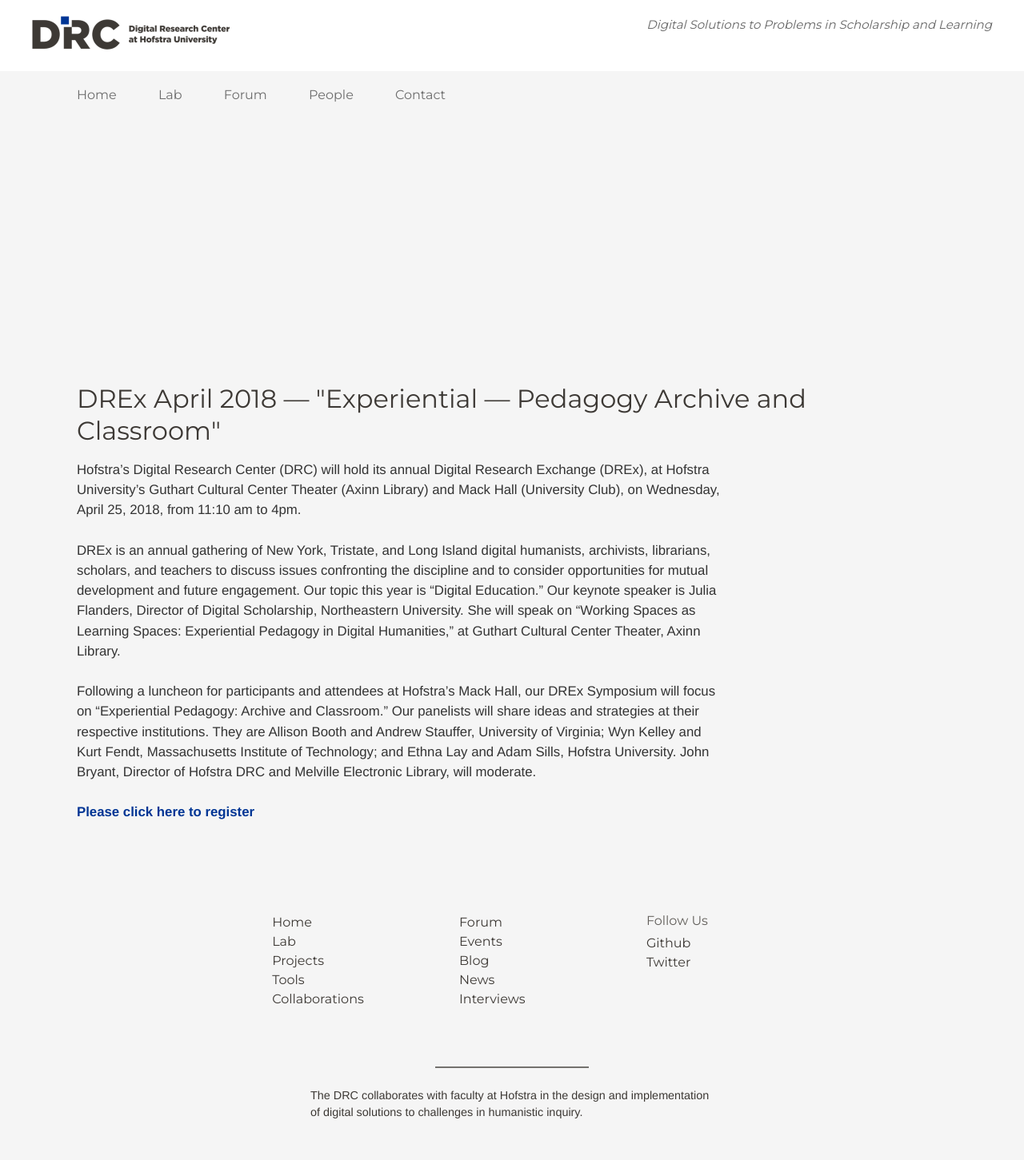
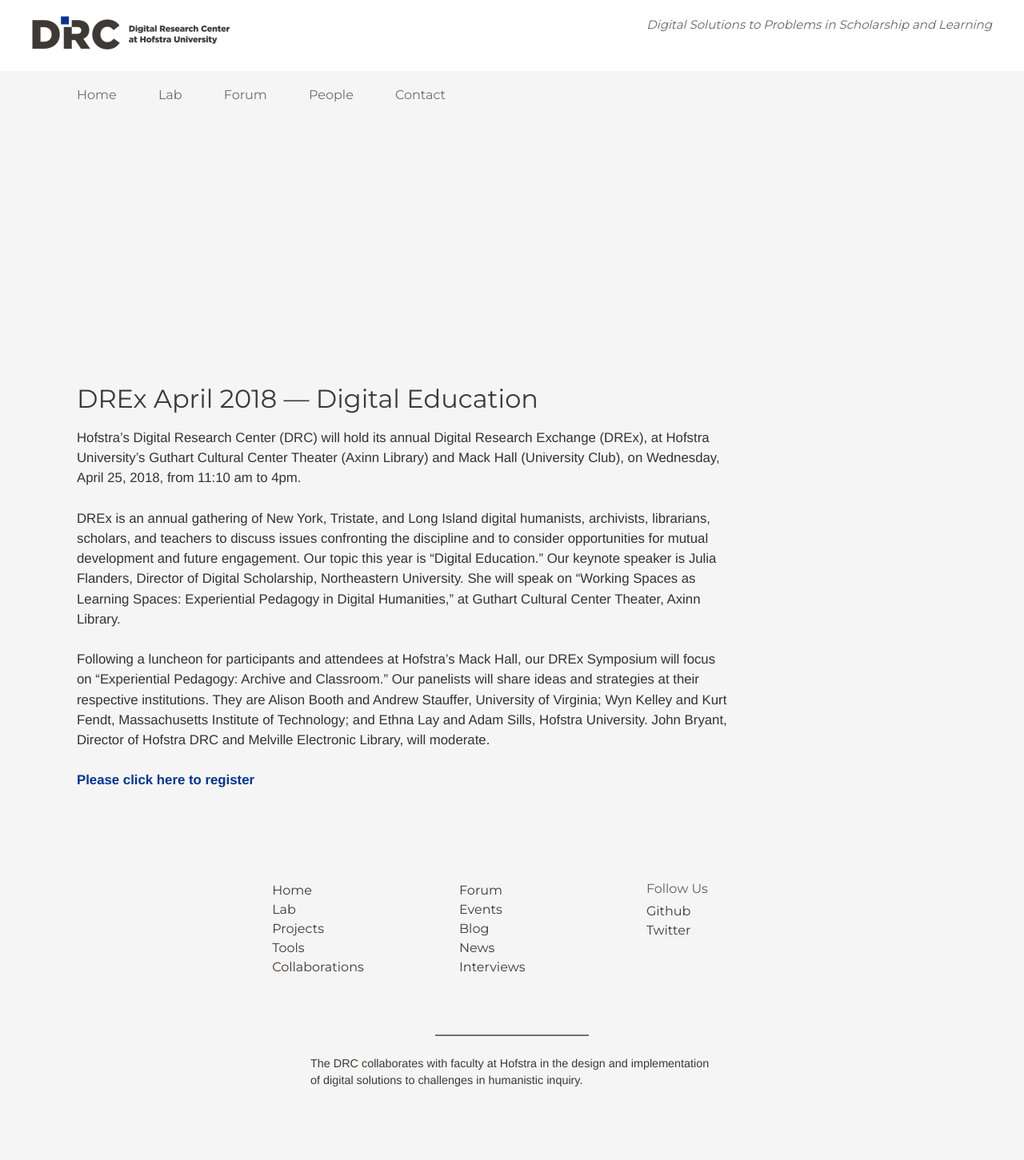
Before and after one commit to hofstra/drc, a Jekyll site: the page built from _posts/2018-04-02-drex2018.md, in a window 1280 px wide. Shown: the whole page at 80% size. Built offline with Jekyll 4.4.1, drawn with Linux system fonts in a browser that asks for light colours; nearby versions of some CDN libraries; after the commit the page ends 1411 px from its top, so only the background shows below that.

Commit message:
Updates for DREx 2018.

```diff
--- a/_includes/events.html
+++ b/_includes/events.html
@@ -3,7 +3,7 @@
 
 <p>Hofstra’s Digital Research Center (DRC) will hold its annual Digital Research Exchange (DREx), at Hofstra University’s Guthart Cultural Center Theater (Axinn Library) and Mack Hall (University Club), on Wednesday, April 25, 2018, from 11:10 am to 4pm.</p>
 <p>DREx is an annual gathering of New York, Tristate, and Long Island digital humanists, archivists, librarians, scholars, and teachers to discuss issues confronting the discipline and to consider opportunities for mutual development and future engagement. Our topic this year is “Digital Education.” Our keynote speaker is Julia Flanders, Director of Digital Scholarship, Northeastern University. She will speak on “Working Spaces as Learning Spaces: Experiential Pedagogy in Digital Humanities,” at Guthart Cultural Center Theater, Axinn Library.</p>
-<p>Following a luncheon for participants and attendees at Hofstra’s Mack Hall, our DREx Symposium will focus on “Experiential Pedagogy: Archive and Classroom.” Our panelists will share ideas and strategies at their respective institutions. They are Allison Booth and Andrew Stauffer, University of Virginia; Wyn Kelley and Kurt Fendt, Massachusetts Institute of Technology; and Ethna Lay and Adam Sills, Hofstra University. John Bryant, Director of Hofstra DRC and Melville Electronic Library, will moderate.</p>
+<p>Following a luncheon for participants and attendees at Hofstra’s Mack Hall, our DREx Symposium will focus on “Experiential Pedagogy: Archive and Classroom.” Our panelists will share ideas and strategies at their respective institutions. They are Alison Booth and Andrew Stauffer, University of Virginia; Wyn Kelley and Kurt Fendt, Massachusetts Institute of Technology; and Ethna Lay and Adam Sills, Hofstra University. John Bryant, Director of Hofstra DRC and Melville Electronic Library, will moderate.</p>
 <p><a href="https://www.eventbrite.com/e/experiential-pedagogy-archive-and-classroom-tickets-44710785162?aff=drcblog"><strong>Please click here to register</strong></a></p>
 
 <h2 class="heading">Past Events</h2>
--- a/_layouts/home.html
+++ b/_layouts/home.html
@@ -111,11 +111,11 @@
         <p>Building Communities for Scholarship and Learning.</p>
       </div></a>
       <div class="featured-category">
-        <div class="column-feature-wrapper" style="background: url('{{ site.baseurl }}/images/forum-home.jpg') no-repeat center center;">
+        <div class="column-feature-wrapper" style="background: url('{{ site.baseurl }}/images/drex-2018-banner.jpg') no-repeat center center;">
           <div class="featured-category-header"><h1>Events</h1></div>
           <div class="column-feature">
-            <h2>DREx 2018: "Experiential Pedagogy: Archive and Classroom"</h2>
-            <p>Our annual Digital Research Exchange (DREx) takes place at Hofstra’s Axinn Library and Mack Hall on Wednesday, April 25, 2018, from 11am to 4pm.</p>
+            <h2>DREx 2018: Digital Education</h2>
+            <p>Our annual Digital Research Exchange (DREx) takes place at Hofstra’s Axinn Library and Mack Hall on Wednesday, April 25, 2018, from 11:10am to 4pm.</p>
             <p><a href="{{ site.baseurl }}/forum/"><button>Visit the Forum</button></a></p>
           </div>
         </div>
--- a/_posts/2018-04-02-drex2018.md
+++ b/_posts/2018-04-02-drex2018.md
@@ -1,5 +1,5 @@
 ---
-title: DREx April 2018 &mdash; "Experiential &mdash; Pedagogy Archive and Classroom"
+title: DREx April 2018 &mdash; Digital Education
 date: 2018-04-02 00:00:00 Z
 categories:
 - events
@@ -17,6 +17,6 @@
 
 DREx is an annual gathering of New York, Tristate, and Long Island digital humanists, archivists, librarians, scholars, and teachers to discuss issues confronting the discipline and to consider opportunities for mutual development and future engagement. Our topic this year is “Digital Education.” Our keynote speaker is Julia Flanders, Director of Digital Scholarship, Northeastern University. She will speak on “Working Spaces as Learning Spaces: Experiential Pedagogy in Digital Humanities,” at Guthart Cultural Center Theater, Axinn Library.
 
-Following a luncheon for participants and attendees at Hofstra’s Mack Hall, our DREx Symposium will focus on “Experiential Pedagogy: Archive and Classroom.” Our panelists will share ideas and strategies at their respective institutions. They are Allison Booth and Andrew Stauffer, University of Virginia; Wyn Kelley and Kurt Fendt, Massachusetts Institute of Technology; and Ethna Lay and Adam Sills, Hofstra University. John Bryant, Director of Hofstra DRC and Melville Electronic Library, will moderate.
+Following a luncheon for participants and attendees at Hofstra’s Mack Hall, our DREx Symposium will focus on “Experiential Pedagogy: Archive and Classroom.” Our panelists will share ideas and strategies at their respective institutions. They are Alison Booth and Andrew Stauffer, University of Virginia; Wyn Kelley and Kurt Fendt, Massachusetts Institute of Technology; and Ethna Lay and Adam Sills, Hofstra University. John Bryant, Director of Hofstra DRC and Melville Electronic Library, will moderate.
 
 **[Please click here to register](https://www.eventbrite.com/e/experiential-pedagogy-archive-and-classroom-tickets-44710785162?aff=drcblog)**
```
Also changed, not shown: images/drex-2018-banner.jpg (added).
